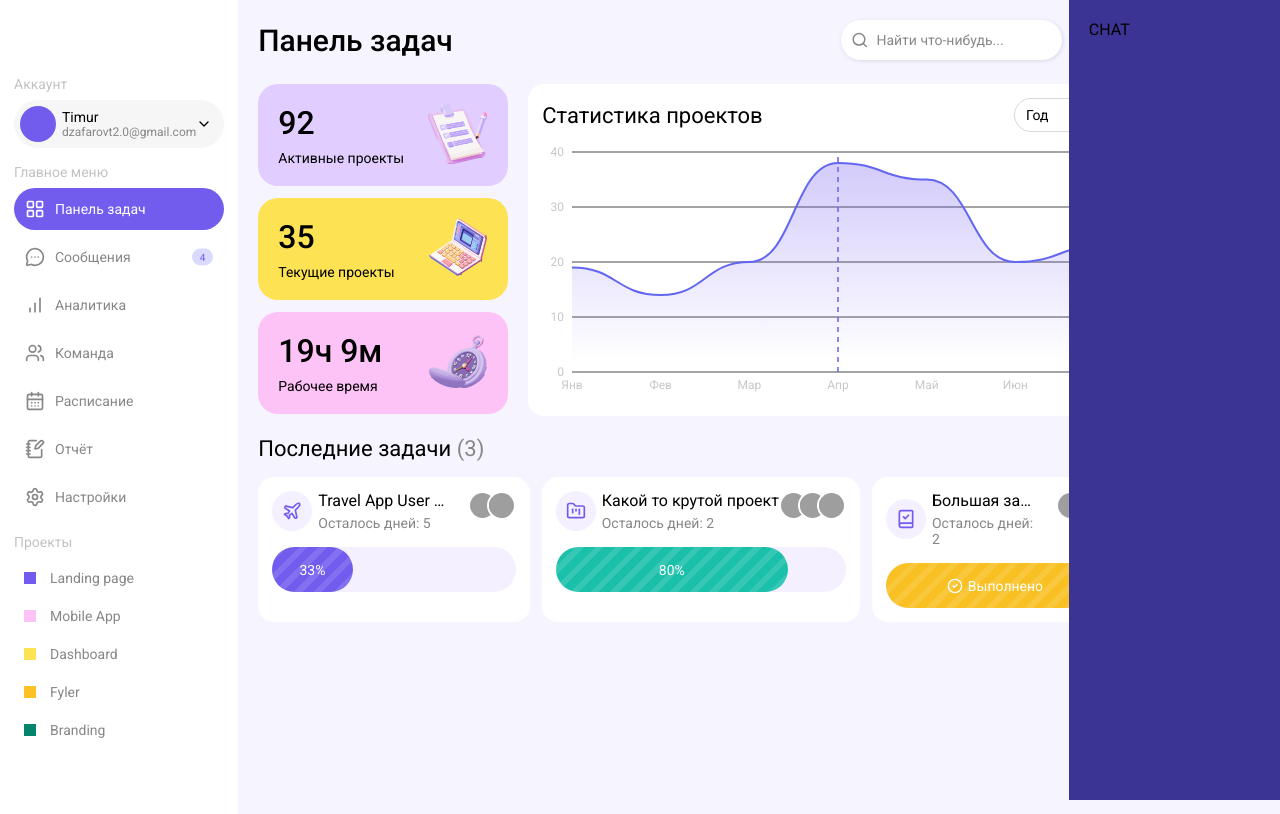
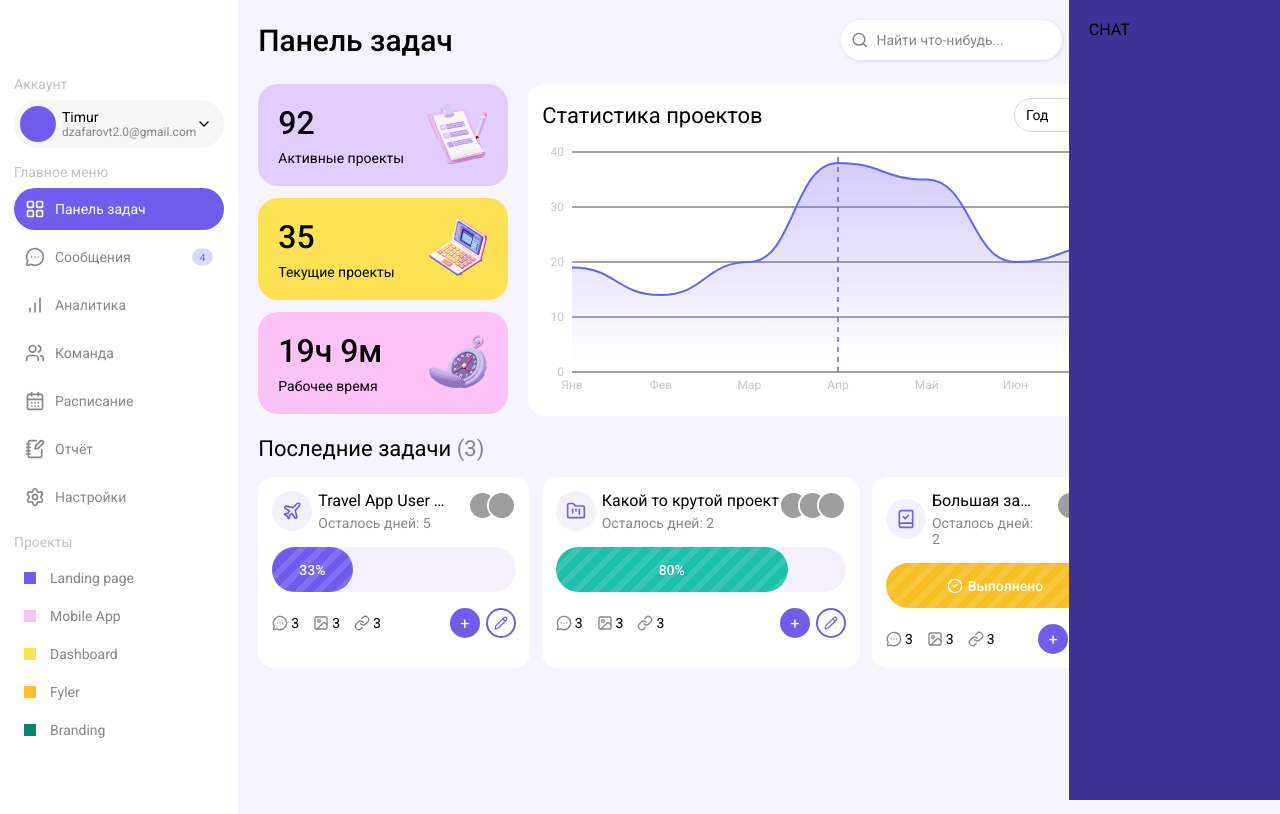
Before and after one commit to TrojanDll/task-hub, a Next.js app: page /dashboard in a window 1280 px wide. Built offline with nearby package versions, Linux system fonts and the light colour scheme; grey boxes are pictures that could not be loaded.

Commit message:
feat: day 5 finished

```diff
--- a/src/app/globals.scss
+++ b/src/app/globals.scss
@@ -4,6 +4,7 @@
   --primary: #725cee;
   --primary-100: #f5f0ff;
   --primary-200: #dadafe;
+  --primary-300: #8478f4;
   --primary-400: #453c9c;
   --primary-500: #3c3494;
   --text-primary: #000000;
--- a/src/components/ui/ImagesList/ImagesList.module.scss
+++ b/src/components/ui/ImagesList/ImagesList.module.scss
@@ -12,3 +12,9 @@
   margin-left: -10px;
   border: 2px solid var(--white);
 }
+
+:global(.dark) {
+  .profileContainer {
+    border: 2px solid var(--text-secondary);
+  }
+}
--- a/src/components/ui/ProgressBar/ProgressBar.module.scss
+++ b/src/components/ui/ProgressBar/ProgressBar.module.scss
@@ -21,4 +21,11 @@
 .percentage {
   display: flex;
   column-gap: 5px;
+  font-weight: 500;
 }
+
+:global(.dark) {
+  .root {
+    background-color: var(--dark-500);
+  }
+}
--- /dev/null
+++ b/src/components/ui/button/Button/Button.module.scss
@@ -0,0 +1,23 @@
+.root {
+  display: flex;
+  align-items: center;
+  justify-content: center;
+  padding: 5px;
+  background-color: var(--primary);
+  color: #ffffff;
+
+  &:hover:not(.outlined) {
+    background-color: var(--primary-300);
+  }
+}
+
+.rounded {
+  padding: 0;
+  border-radius: 100%;
+}
+
+.outlined {
+  background-color: transparent;
+  background: transparent;
+  border: 2px solid var(--primary);
+}
--- /dev/null
+++ b/src/components/ui/button/Button/Button.tsx
@@ -0,0 +1,27 @@
+import type { PropsWithChildren } from "react";
+import styles from "./Button.module.scss";
+import cn from "clsx";
+
+interface IProps {
+  className?: string;
+  variant?: "default" | "rounded";
+  type?: "solid" | "outlined";
+  roundButtonSize?: number;
+}
+
+export default function Button({
+  className,
+  variant = "rounded",
+  children,
+  roundButtonSize = 30,
+  type = "solid",
+}: PropsWithChildren<IProps>) {
+  return (
+    <button
+      style={{ width: roundButtonSize, height: roundButtonSize }}
+      className={cn(styles.root, className, styles[variant], styles[type])}
+    >
+      {children}
+    </button>
+  );
+}
--- a/src/components/ui/task/Task/Task.module.scss
+++ b/src/components/ui/task/Task/Task.module.scss
@@ -36,3 +36,45 @@
   font-size: 0.875rem;
   color: var(--text-secondary);
 }
+
+.editButtonIcon {
+  color: var(--primary);
+}
+
+.controlWrapper {
+  margin-top: 16px;
+  display: flex;
+  justify-content: space-between;
+  align-items: center;
+}
+
+.stats {
+  display: flex;
+  column-gap: 14px;
+  align-items: center;
+}
+
+.statsItem {
+  display: flex;
+  align-items: center;
+  column-gap: 3px;
+}
+
+.statsItemIcon {
+  color: var(--text-secondary);
+}
+
+.statsItemCount {
+  font-size: 0.875rem;
+}
+
+.editWrapper {
+  display: flex;
+  column-gap: 6px;
+}
+
+:global(.dark) {
+  .iconWrapper {
+    background-color: var(--dark-500);
+  }
+}
--- a/src/components/ui/task/Task/Task.tsx
+++ b/src/components/ui/task/Task/Task.tsx
@@ -5,12 +5,15 @@ import styles from "./Task.module.scss";
 import cn from "clsx";
 import CustomTitle from "../../CustomTitle/CustomTitle";
 import { differenceInDays } from "date-fns";
-import Image from "next/image";
 import Substrate from "../../Substrate/Substrate";
 import ImagesList from "../../ImagesList/ImagesList";
 import { useEffect, useState } from "react";
 import ProgressBar from "../../ProgressBar/ProgressBar";
 import { taskPercentage } from "@/utils/task-percentage";
+import { MessageCircleMore, Pencil } from "lucide-react";
+import { Image as LucideImage } from "lucide-react";
+import { Link as LucideLink } from "lucide-react";
+import Button from "../../button/Button/Button";
 
 interface IProps {
   task: ITask;
@@ -56,7 +59,29 @@ export default function Task({ task, className }: IProps) {
       />
 
       <div className={styles.controlWrapper}>
+        <div className={styles.stats}>
+          <div className={styles.statsItem}>
+            <MessageCircleMore size={16} className={styles.statsItemIcon} />
+            <div className={styles.statsItemCount}>{task.comments.length}</div>
+          </div>
 
+          <div className={styles.statsItem}>
+            <LucideImage size={16} className={styles.statsItemIcon} />
+            <div className={styles.statsItemCount}>{task.comments.length}</div>
+          </div>
+
+          <div className={styles.statsItem}>
+            <LucideLink size={16} className={styles.statsItemIcon} />
+            <div className={styles.statsItemCount}>{task.comments.length}</div>
+          </div>
+        </div>
+
+        <div className={styles.editWrapper}>
+          <Button>+</Button>
+          <Button type="outlined">
+            <Pencil size={14} className={styles.editButtonIcon} />
+          </Button>
+        </div>
       </div>
     </Substrate>
   );
```
